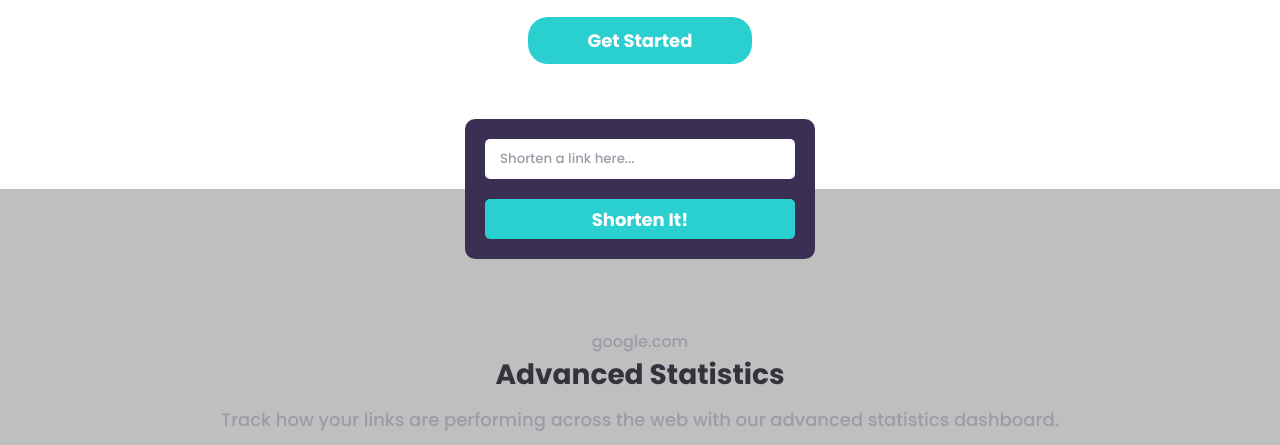
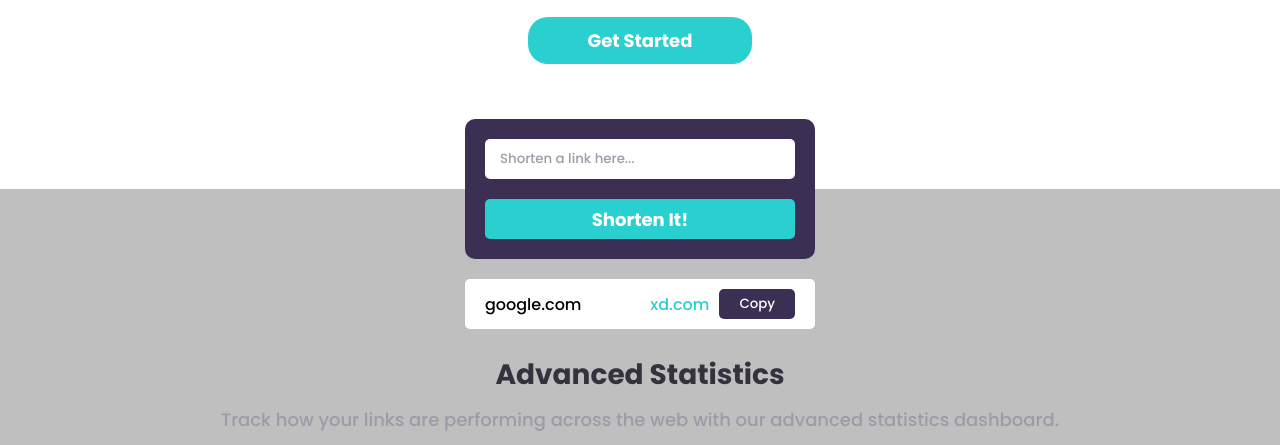
Before and after one commit to pconrad/url-shortening-api-app-with-vanilla-HTML-and-SASS, a plain HTML site: page index.html in a window 1280 px wide. Shown: the part 481-926 px from the top of the page. Drawn offline with Linux system fonts and the light colour scheme.

Commit message:
Updated api integration.

```diff
--- a/index.html
+++ b/index.html
@@ -57,7 +57,7 @@
 
 
 
-    <section class="advanced-stats">
+    <section class="advanced-stats" id="stats-section">
       <div class="api-container">
         <div class="url-input-container">
           <input type="text" class="url-input" id="url" placeholder="Shorten a link here...">
@@ -67,10 +67,20 @@
         </button>
     </div>
 
-    <div class="url-container">
-      <p class="body" id="link">
-        google.com
-      </p>
+    <div class="url-list">
+      <div class="url-container">
+        <p class="body" id="link">
+          google.com
+        </p>
+        <div class="url-flex-container">
+          <p class="body" id="short-link">
+            xd.com
+          </p>
+          <button class="copy-button" id="copy-button">
+            Copy
+          </button>
+        </div>
+      </div>
     </div>
 
       <p class="heading" id="stats-heading">
--- a/styles/style.scss
+++ b/styles/style.scss
@@ -348,3 +348,43 @@
 {
     top: -50px;
 }
+
+.url-container
+{
+    align-items: center;
+    background-color: $whiteColor;
+    border-radius: 5px;
+    display: flex;
+    justify-content: space-between;
+    margin-left: auto;
+    margin-right: auto;
+    margin-top: -50px;
+    margin-bottom: 25px;
+    padding: 10px 20px;
+    width: 350px;
+    #link
+    {
+        color: black;
+    }
+    .url-flex-container
+    {
+        align-items: center;
+        display: flex;
+        justify-content: center;
+        #copy-button
+        {
+            background-color: $containerColor;
+            border: none;
+            border-radius: 5px;
+            color: $whiteColor;
+            font-family: $fontFamily;
+            font-weight: $fontWeight1;
+            padding: 5px 20px;
+        }
+        #short-link
+        {
+            color: $buttonColor;
+            margin-right: 10px;
+        }
+    }
+}
--- a/utilities/main.js
+++ b/utilities/main.js
@@ -25,6 +25,7 @@ const toggleClose = () =>
 }
 
 const urlInput = document.getElementById("url");
+const statsSection = document.getElementById("stats-section")
 
 const shortenUrl = async () =>
 {
@@ -47,3 +48,12 @@ const shortenUrl = async () =>
     let urlObject = urlJson.result;
     console.log(urlObject);
 }
+
+
+
+const createUrlBlock = () =>
+{
+    console.log(statsSection.children)
+}
+
+createUrlBlock();
```
Also changed, not shown: styles/style.css, 1 other file.
